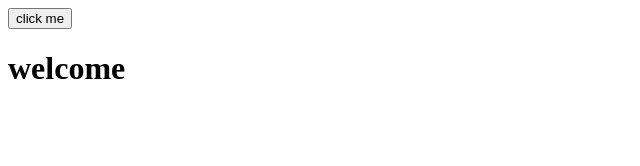
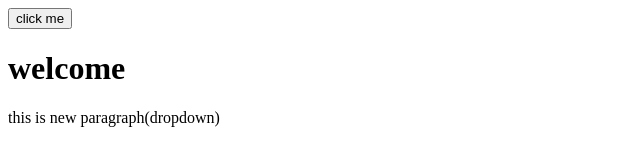
Before and after one commit to ayesha09874/localrepo, a plain HTML site: page index.html in a window 1280 px wide. Shown: the whole page, without its empty margins (0-640 px from the left). Drawn offline with Linux system fonts and the light colour scheme.

Commit message:
dropdown

```diff
--- a/index.html
+++ b/index.html
@@ -1,2 +1,3 @@
 <button> click me </button>
 <p><h1>welcome</h1></p>
+<p> this is new paragraph(dropdown)</p>
```
